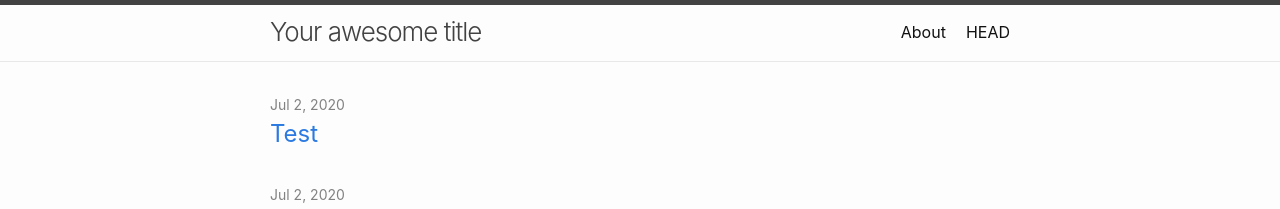
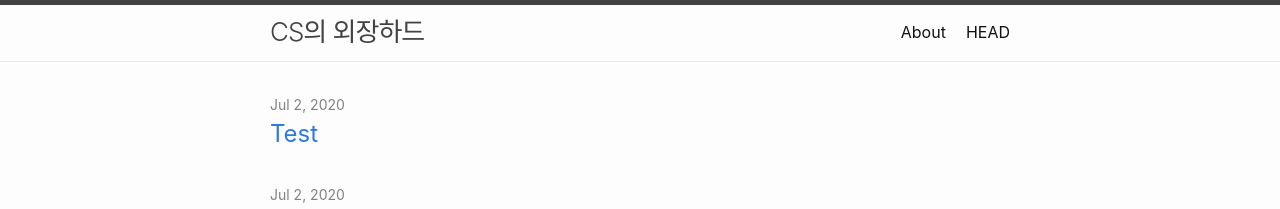
Before and after one commit to ChangSeok-Lee/ChangSeok-Lee.github.io, a Jekyll site: the page built from index.md, in a window 1280 px wide. Shown: the top 209 px of the page. Built offline with Jekyll 4.4.1, drawn with Linux system fonts in a browser that asks for light colours.

Commit message:
Update _config.yml

```diff
--- a/_config.yml
+++ b/_config.yml
@@ -1,4 +1,4 @@
-title: Your awesome title
+title: CS의 외장하드
 author:
   name: GitHub User
   email: your-email@domain.com
```
